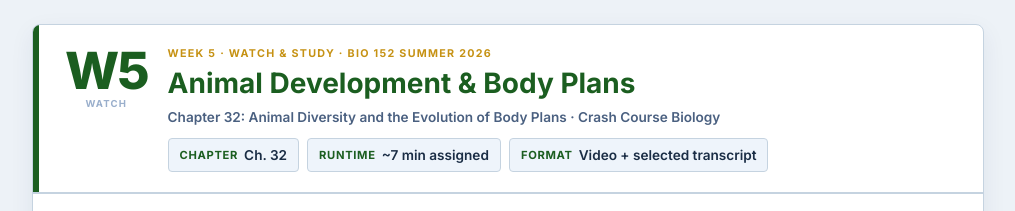
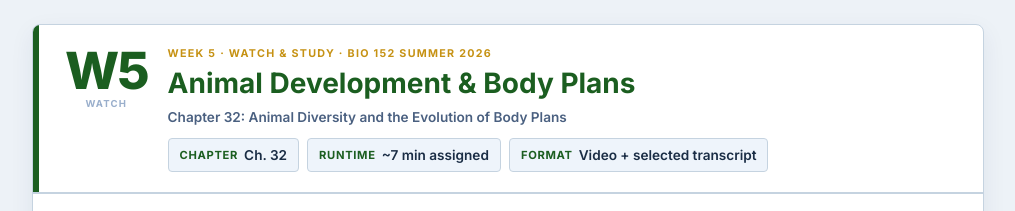
Before and after one commit to Justin83/BIO152_II_-4262_E0Z1-, a plain HTML site: page pages/watch/ch32-animal-development-body-plans.html in a window 1280 px wide. Shown: the top 211 px of the page, without its empty margins (132-1147 px from the left). Drawn offline with Linux system fonts and the light colour scheme.

Commit message:
Remove Chapter 32 video source label
Removes the external video-source label from the Chapter 32 Watch This page.

```diff
--- a/pages/watch/ch32-animal-development-body-plans.html
+++ b/pages/watch/ch32-animal-development-body-plans.html
@@ -19,7 +19,7 @@
           <div class="mod-info">
             <div class="eyebrow">Week 5 &middot; Watch &amp; Study &middot; BIO 152 Summer 2026</div>
             <h1>Animal Development &amp; Body Plans</h1>
-            <div class="meta">Chapter 32: Animal Diversity and the Evolution of Body Plans &middot; Crash Course Biology</div>
+            <div class="meta">Chapter 32: Animal Diversity and the Evolution of Body Plans</div>
             <div class="chips"><div class="chip"><b>Chapter</b><span>Ch. 32</span></div><div class="chip"><b>Runtime</b><span>~7 min assigned</span></div><div class="chip"><b>Format</b><span>Video + selected transcript</span></div></div>
           </div>
         </div>
```
